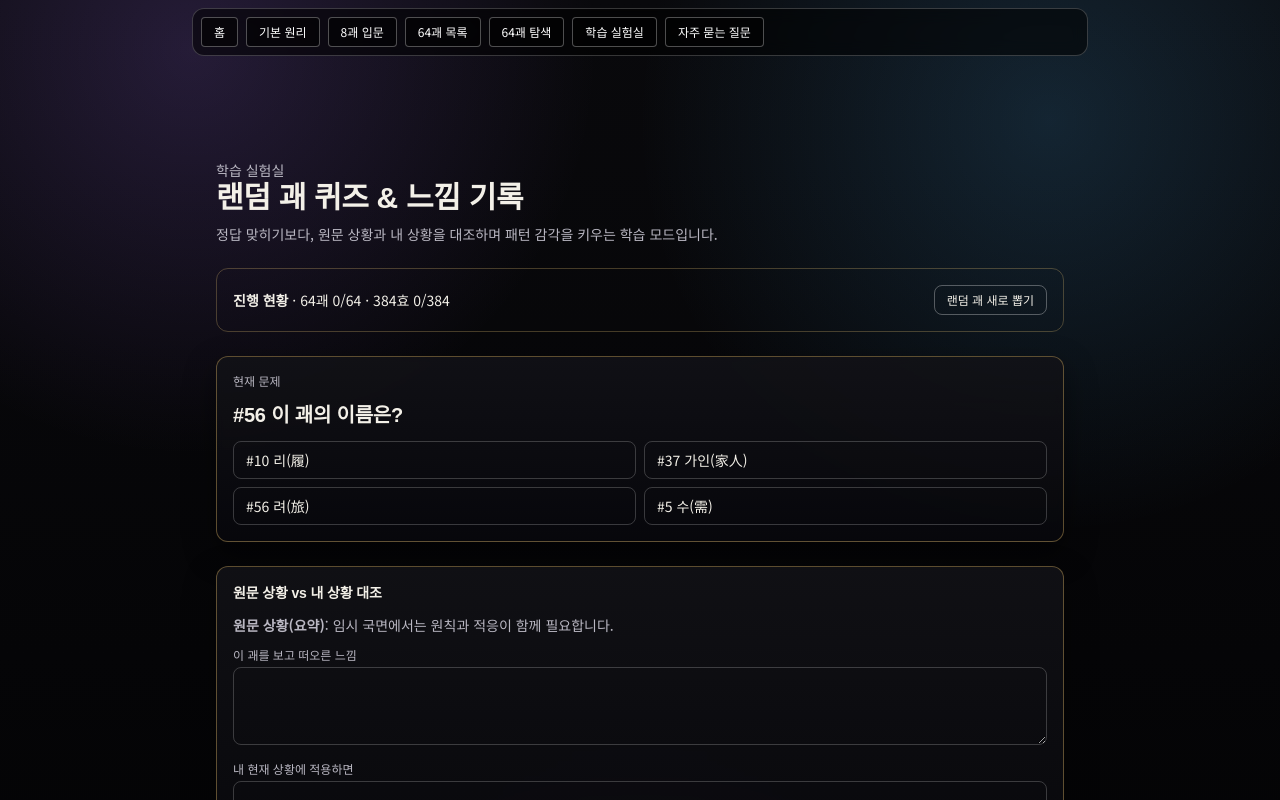
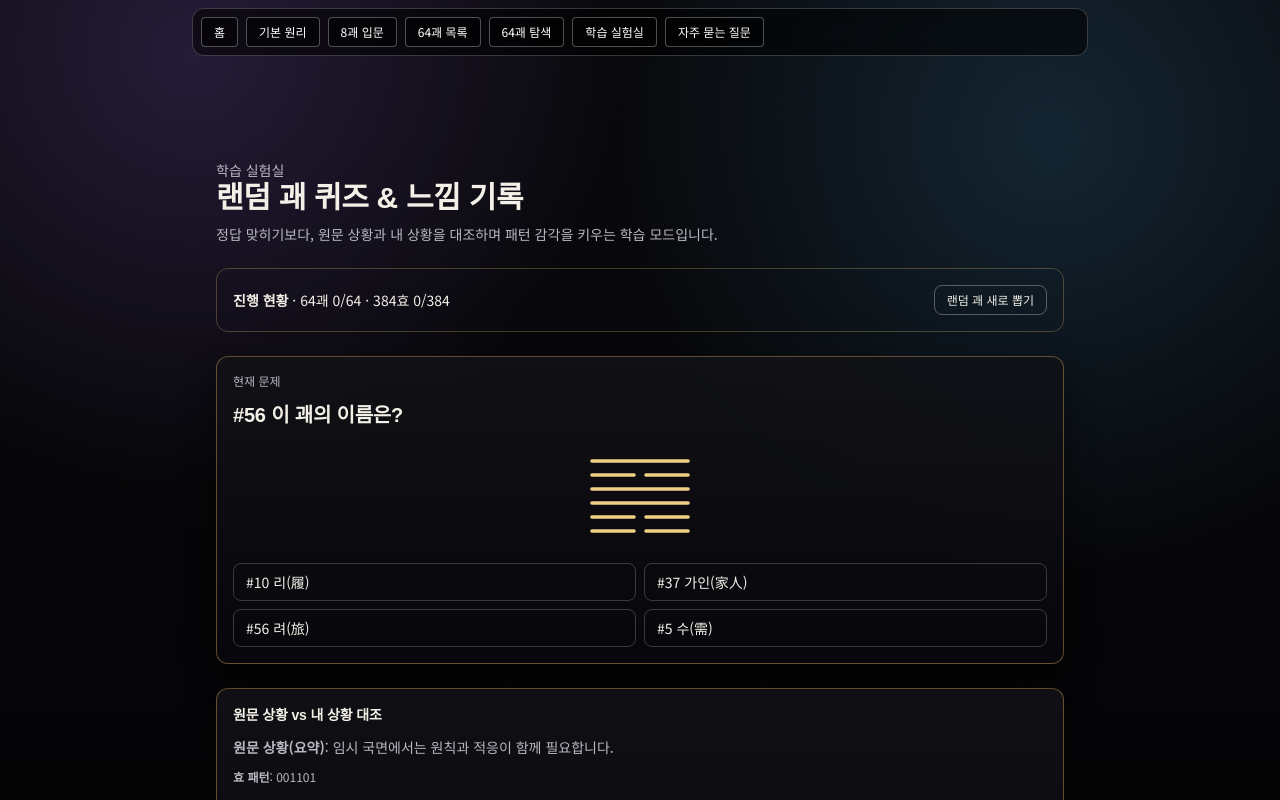
Before and after one commit to kinddragon1224/iching-learning-web, a Next.js app: page /studio in a window 1280 px wide. Shown: the top 800 px of the page. Built offline with nearby package versions, Linux system fonts and the light colour scheme.

Commit message:
Render canonical yin-yang hexagram lines in studio challenge

```diff
--- a/app/studio/page.tsx
+++ b/app/studio/page.tsx
@@ -3,6 +3,8 @@
 import Link from "next/link";
 import { useMemo, useState } from "react";
 import { HEXAGRAMS } from "@/data/hexagrams";
+import { getHexagramContent } from "@/lib/card-index";
+import { HexagramLinesOverlay } from "@/components/HexagramLinesOverlay";
 
 type QuizState = "idle" | "correct" | "wrong";
 
@@ -27,6 +29,7 @@ export default function StudioPage() {
   const [lineNo, setLineNo] = useState(1);
 
   const hex = useMemo(() => HEXAGRAMS.find((h) => h.id === currentId) ?? HEXAGRAMS[0], [currentId]);
+  const hexContent = useMemo(() => getHexagramContent(currentId), [currentId]);
   const options = useMemo(() => makeOptions(currentId), [currentId]);
 
   const [seenHex, setSeenHex] = useState<Set<number>>(new Set());
@@ -71,6 +74,9 @@ export default function StudioPage() {
       <section className="paper-panel rounded-xl p-4 space-y-3 text-sm">
         <p className="text-xs text-[var(--text-muted)]">현재 문제</p>
         <h2 className="text-xl font-semibold">#{hex.id} 이 괘의 이름은?</h2>
+        <div className="flex justify-center py-2">
+          <HexagramLinesOverlay lines={hexContent.lines} size="small" styleVariant="gold" />
+        </div>
         <div className="grid gap-2 sm:grid-cols-2">
           {options.map((id) => {
             const h = HEXAGRAMS.find((x) => x.id === id)!;
@@ -93,6 +99,7 @@ export default function StudioPage() {
       <section className="paper-panel rounded-xl p-4 space-y-3 text-sm">
         <h2 className="font-semibold">원문 상황 vs 내 상황 대조</h2>
         <p className="text-[var(--text-muted)]"><b>원문 상황(요약)</b>: {hex.summary}</p>
+        <p className="text-xs text-[var(--text-muted)]"><b>효 패턴</b>: {hexContent.lines.join("")}</p>
 
         <label className="block">
           <p className="mb-1 text-xs text-[var(--text-muted)]">이 괘를 보고 떠오른 느낌</p>
```
